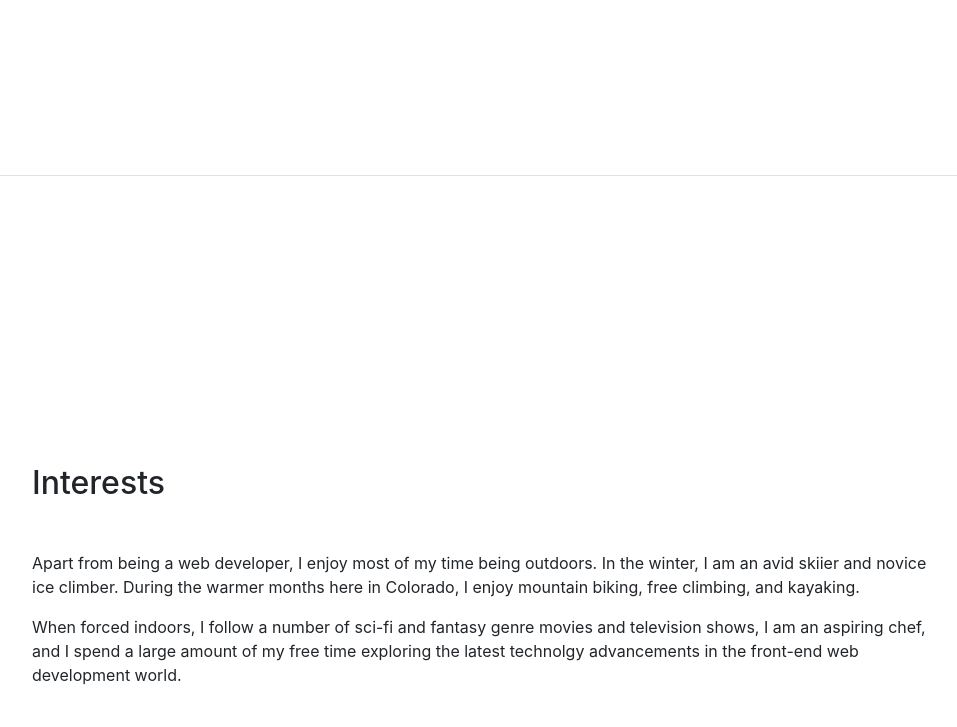
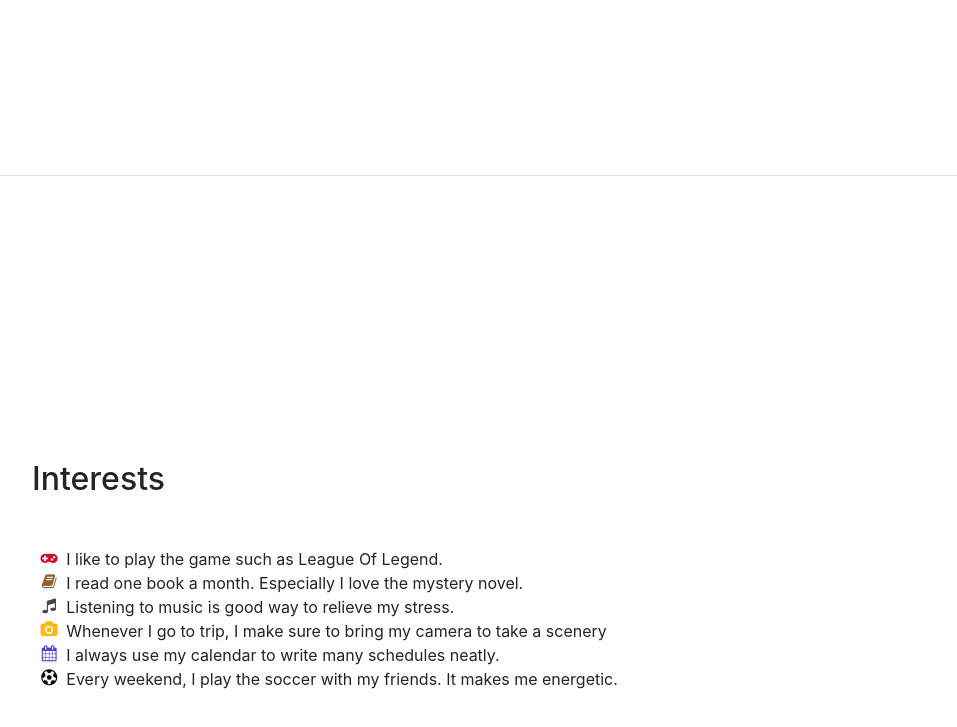
Before and after one commit to wnsgur556/wnsgur556.github.io, a website with bundled scripts: page index.html in a window 1280 px wide. Shown: the part 4105-4832 px from the top of the page, without its empty margins (288-1245 px from the left). Built offline with nearby package versions, Linux system fonts and the light colour scheme; a web font is replaced by a local one.

Commit message:
7th commit

```diff
--- a/index.html
+++ b/index.html
@@ -278,16 +278,16 @@
           <hr></hr>
           <ul class="fa-ul mb-0">
             <li>
-              <i class="fa-li fa fa-copy text-warning"></i>
+              <i class="fa-li fa fa-copy" style="color:black"></i>
               Engineer Information Processing Certification - August 2018</li>
             <li>
-              <i class="fa-li fa fa-copy text-warning"></i>
+              <i class="fa-li fa fa-copy" style="color:black"></i>
               MOS Excel 2010 Expert Certification - November 2017</li>
             <li>
-              <i class="fa-li fa fa-copy text-warning"></i>
+              <i class="fa-li fa fa-copy" style="color:black"></i>
               Korean History Proficiency Examination Certification, Level 1 - August 2017</li>
             <li>
-              <i class="fa-li fa fa-copy text-warning"></i>
+              <i class="fa-li fa fa-copy" style="color:black"></i>
               Adobe Photoshop CS6 Certification - May 2017</li>
           </ul>
       </section>
@@ -325,8 +325,28 @@
       <section class="resume-section p-3 p-lg-5 d-flex flex-column" id="interests">
         <div class="my-auto">
           <h2 class="mb-5">Interests</h2>
-          <p>Apart from being a web developer, I enjoy most of my time being outdoors. In the winter, I am an avid skiier and novice ice climber. During the warmer months here in Colorado, I enjoy mountain biking, free climbing, and kayaking.</p>
-          <p class="mb-0">When forced indoors, I follow a number of sci-fi and fantasy genre movies and television shows, I am an aspiring chef, and I spend a large amount of my free time exploring the latest technolgy advancements in the front-end web development world.</p>
+          <ul class="fa-ul mb-0">
+            <li>
+              <i class="fa-li fa fa-gamepad" style="color:#cd1030"></i>
+              I like to play the game such as League Of Legend.</li>
+            <li>
+              <i class="fa-li fa fa-book" style="color:#8b6331"></i>
+              I read one book a month. Especially I love the mystery novel.</li>
+            <li>
+              <i class="fa-li fa fa-music" style="color:#464646"></i>
+              Listening to music is good way to relieve my stress.</li>
+            <li>
+              <i class="fa-li fa fa-camera" style="color:#ffb914"></i>
+              Whenever I go to trip, I make sure to bring my camera to take a scenery</li>
+            <li>
+              <i class="fa-li fa fa-calendar" style="color:#4646cd"></i>
+              I always use my calendar to write many schedules neatly.</li>
+            </li>
+            <li>
+              <i class="fa-li fa fa-soccer-ball-o" style="color:black"></i>
+              Every weekend, I play the soccer with my friends. It makes me energetic.</li>
+            </li>
+          </ul>
         </div>
       </section>
 
```
Also changed, not shown: css/resume.min.css (+1 -1 lines).
